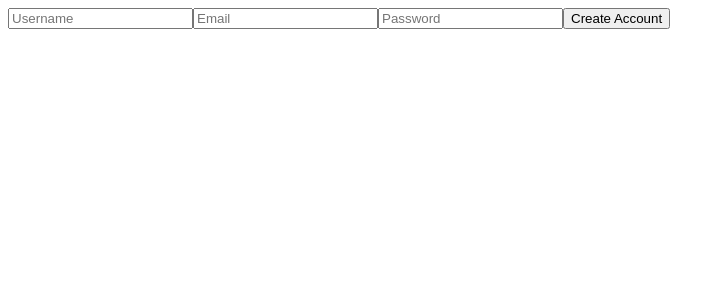
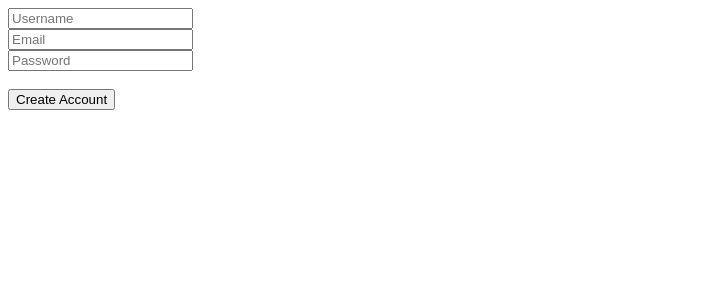
Before and after one commit to BoraParkDev/caroot-market, a Next.js app: page /form in a window 1280 px wide. Shown: the top 300 px of the page, without its empty margins (0-725 px from the left). Built offline with nearby package versions, Linux system fonts and the light colour scheme.

Commit message:
#feat handlesubmit func added.

```diff
--- a/src/pages/form.tsx
+++ b/src/pages/form.tsx
@@ -3,27 +3,41 @@ import { useForm } from "react-hook-form";
 // import { useForm } from "./userForm";
 
 export default function Forms() {
-  const { register, watch, handleSubmit } = useForm();
+  const {
+    register,
+    watch,
+    handleSubmit,
+    formState: { errors },
+    setError,
+  } = useForm();
   //register의 역할 : input을 state에 등록해준다.
   //객체의 [key]:value 가 할당되는 것.
   //따라서 input의 고유 속성인 onBlur, onChange, ref, value가 객체 형태로 등록된다.
   //watch의 역할 : state의 변화를 "관찰"한다.
+  const onSubmit = (data: any, e: any) => console.log(data, e);
+  const onError = (errors: any, e: any) => console.log(errors, e);
 
   return (
-    <form>
+    <form onSubmit={handleSubmit(onSubmit, onError)}>
       <input
-        {...register("username")}
+        {...register("username", { required: true })}
         type="text"
         placeholder="Username"
-        required
       />
-      <input {...register("email")} type="text" placeholder="Email" required />
+      <br />
       <input
-        {...register("password")}
-        type="text"
+        {...(register("email"), { required: true })}
+        type="email"
+        placeholder="Email"
+      />
+      <br />
+      <input
+        {...register("password", { required: true })}
+        type="password"
         placeholder="Password"
-        required
       />
+      <br />
+      <br />
       <input type="submit" value="Create Account" />
     </form>
   );
```
